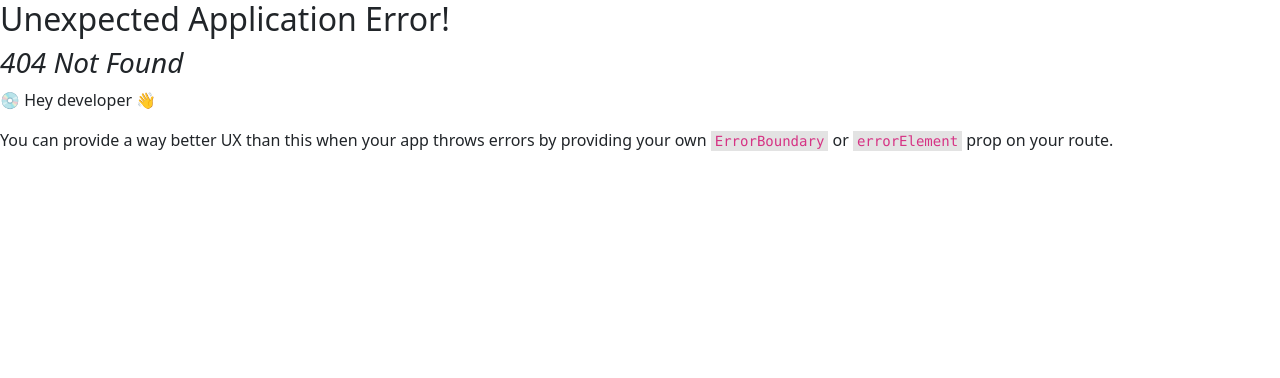
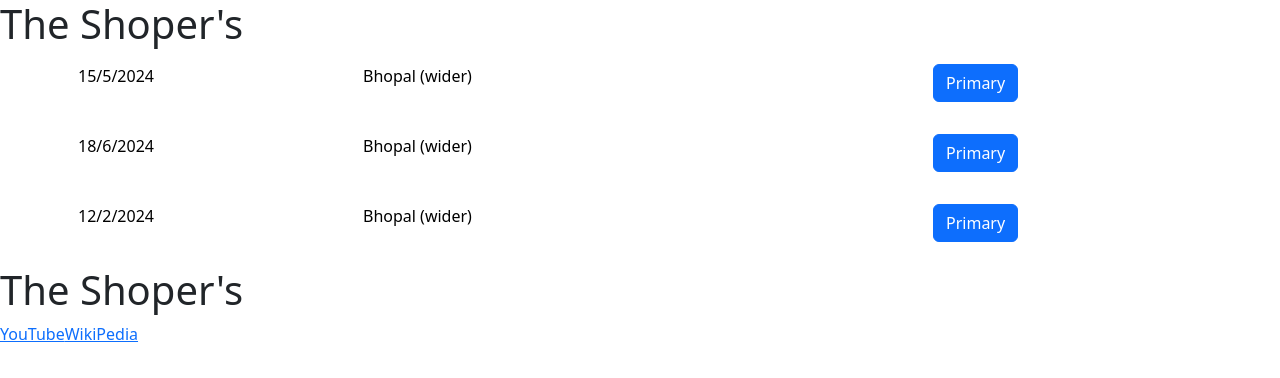
Before and after one commit to Ankitiwari26/ecommerce, a React (Create React App) app: page /home in a window 1280 px wide. Before the commit this address had no page. Shown: the top 378 px of the page. Built offline with nearby package versions, Linux system fonts and the light colour scheme.

Commit message:
Added the home page

```diff
--- a/src/App.js
+++ b/src/App.js
@@ -3,10 +3,12 @@
 import About from "./Pages/About";
 import Store from "./Pages/Store";
 import { createBrowserRouter, RouterProvider } from "react-router-dom";
+import Home from "./Pages/Home";
 
 const router = createBrowserRouter([
   { path: "/", element: <Store /> },
   { path: "/about", element: <About /> },
+  { path: "/home", element: <Home /> },
 ]);
 
 function App() {
--- /dev/null
+++ b/src/Component/Body/HomePage.js
@@ -0,0 +1,53 @@
+import Container from "react-bootstrap/Container";
+import Row from "react-bootstrap/Row";
+import Col from "react-bootstrap/Col";
+import Button from "react-bootstrap/Button";
+
+const HomePage = () => {
+  const scheduleArr = [
+    {
+      date: "15/5/2024",
+      venue: "Bhopal",
+    },
+    {
+      date: "18/6/2024",
+      venue: "Bhopal",
+    },
+    {
+      date: "12/2/2024",
+      venue: "Bhopal",
+    },
+  ];
+
+  return (
+    <>
+      <div className="headingTitle">
+        <h1>The Shoper's</h1>
+      </div>
+      <div>
+        {scheduleArr.map((schedule, index) => (
+          <div key={index} className="table">
+            <Container>
+              <Row>
+                <Col>{schedule.date}</Col>
+                <Col xs={6}>{schedule.venue} (wider)</Col>
+                <Col>
+                  <Button variant="primary">Primary</Button>
+                </Col>
+              </Row>
+            </Container>
+          </div>
+        ))}
+      </div>
+      <div className="footer">
+        <h1>The Shoper's</h1>
+        <div className="socialmedia">
+          <a href="https://www.youtube.com/@SharpenerTech">YouTube</a>
+          <a href="https://en.wikipedia.org/wiki/India">WikiPedia</a>
+        </div>
+      </div>
+    </>
+  );
+};
+
+export default HomePage;
--- /dev/null
+++ b/src/Pages/Home.js
@@ -0,0 +1,6 @@
+import HomePage from "../Component/Body/HomePage";
+
+const Home = () => {
+  return <HomePage />;
+};
+export default Home;
```
